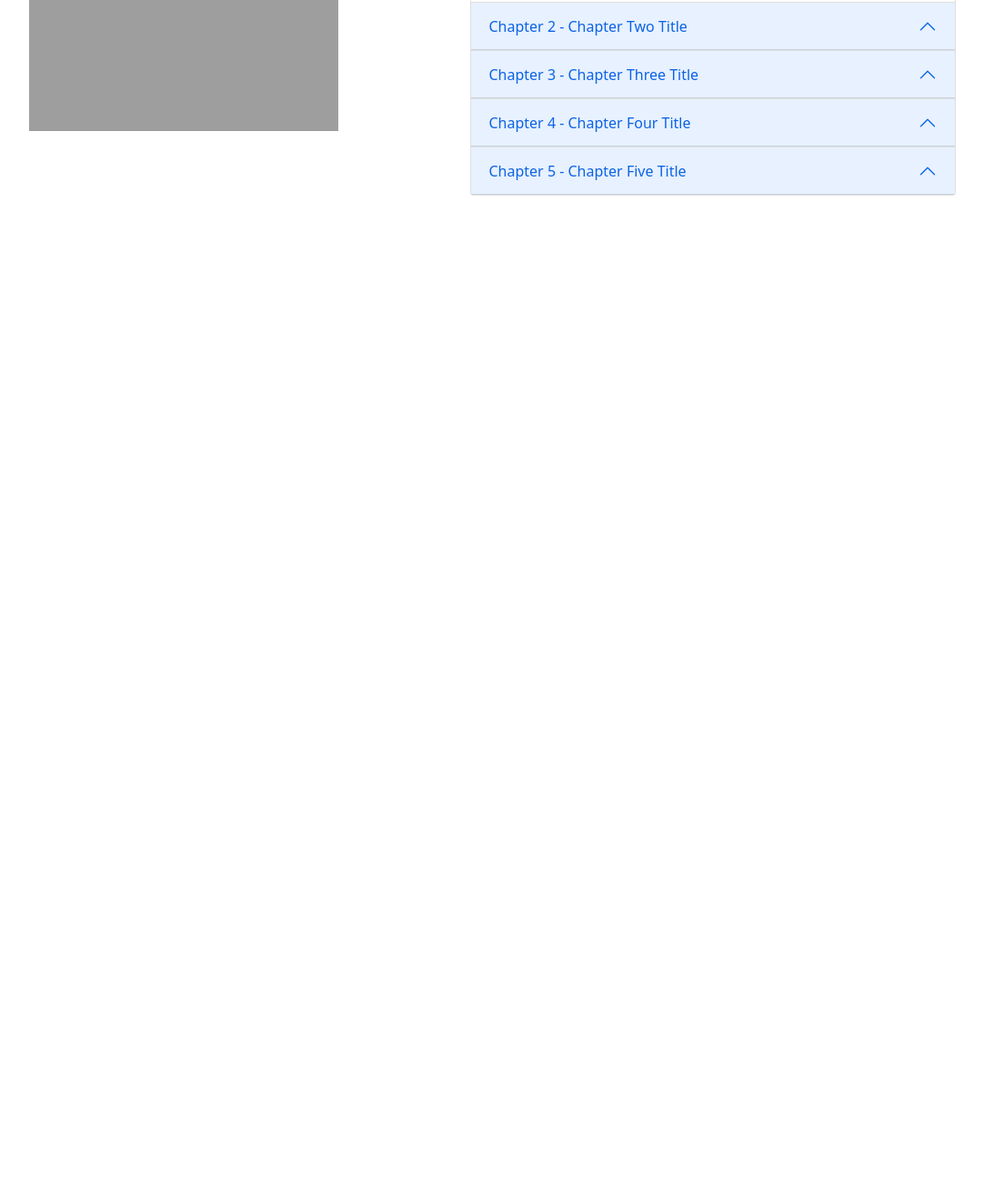
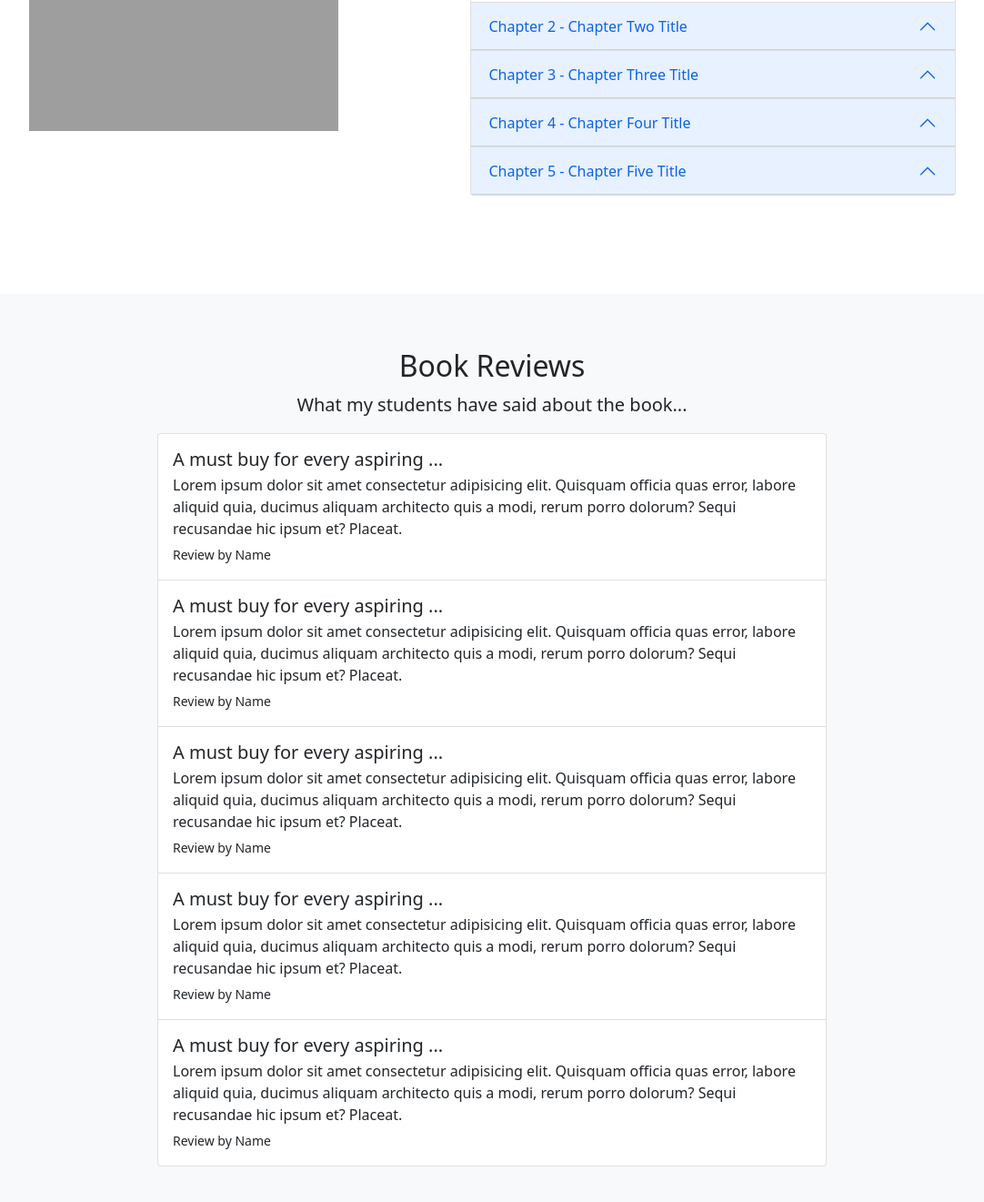
Before and after one commit to unitdevusd/dating, a website: page index.html in a window 1280 px wide. Shown: the part 2131-3452 px from the top of the page at 91% size, without its empty margins (99-1181 px from the left). Before the commit the page ends 2454 px from the top, so only its background shows below. Drawn offline with nearby package versions, Linux system fonts and the light colour scheme; grey boxes are pictures that could not be loaded.

Commit message:
Reviews section & list group

```diff
--- a/index.html
+++ b/index.html
@@ -237,7 +237,50 @@
     </section>
 
     <!-- reviews list -->
+    <section id="reviews" class="bg-light">
+        <div class="container-lg">
+            <div class="text-center">
+                <h2>Book Reviews</h2>
+                <p class="lead">What my students have said about the book...</p>
+            </div>
 
+            <div class="row justify-content-center">
+                <div class="col-lg-8">
+                    <div class="list-group">
+                        <div class="list-group-item py-3">
+                            <h5 class="mb-1">A must buy for every aspiring ...</h5>
+                            <p class="mb-1">Lorem ipsum dolor sit amet consectetur adipisicing elit. Quisquam officia quas error, labore aliquid quia, ducimus aliquam architecto quis a modi, rerum porro dolorum? Sequi recusandae hic ipsum et? Placeat.</p>
+                            <small>Review by Name</small>
+                        </div>
+
+                        <div class="list-group-item py-3">
+                            <h5 class="mb-1">A must buy for every aspiring ...</h5>
+                            <p class="mb-1">Lorem ipsum dolor sit amet consectetur adipisicing elit. Quisquam officia quas error, labore aliquid quia, ducimus aliquam architecto quis a modi, rerum porro dolorum? Sequi recusandae hic ipsum et? Placeat.</p>
+                            <small>Review by Name</small>
+                        </div>
+
+                        <div class="list-group-item py-3">
+                            <h5 class="mb-1">A must buy for every aspiring ...</h5>
+                            <p class="mb-1">Lorem ipsum dolor sit amet consectetur adipisicing elit. Quisquam officia quas error, labore aliquid quia, ducimus aliquam architecto quis a modi, rerum porro dolorum? Sequi recusandae hic ipsum et? Placeat.</p>
+                            <small>Review by Name</small>
+                        </div>
+
+                        <div class="list-group-item py-3">
+                            <h5 class="mb-1">A must buy for every aspiring ...</h5>
+                            <p class="mb-1">Lorem ipsum dolor sit amet consectetur adipisicing elit. Quisquam officia quas error, labore aliquid quia, ducimus aliquam architecto quis a modi, rerum porro dolorum? Sequi recusandae hic ipsum et? Placeat.</p>
+                            <small>Review by Name</small>
+                        </div>
+
+                        <div class="list-group-item py-3">
+                            <h5 class="mb-1">A must buy for every aspiring ...</h5>
+                            <p class="mb-1">Lorem ipsum dolor sit amet consectetur adipisicing elit. Quisquam officia quas error, labore aliquid quia, ducimus aliquam architecto quis a modi, rerum porro dolorum? Sequi recusandae hic ipsum et? Placeat.</p>
+                            <small>Review by Name</small>
+                        </div>
+                    </div>
+                </div>
+            </div>
+        </div>
+    </section>
 
     <!-- contact form -->
 
```
